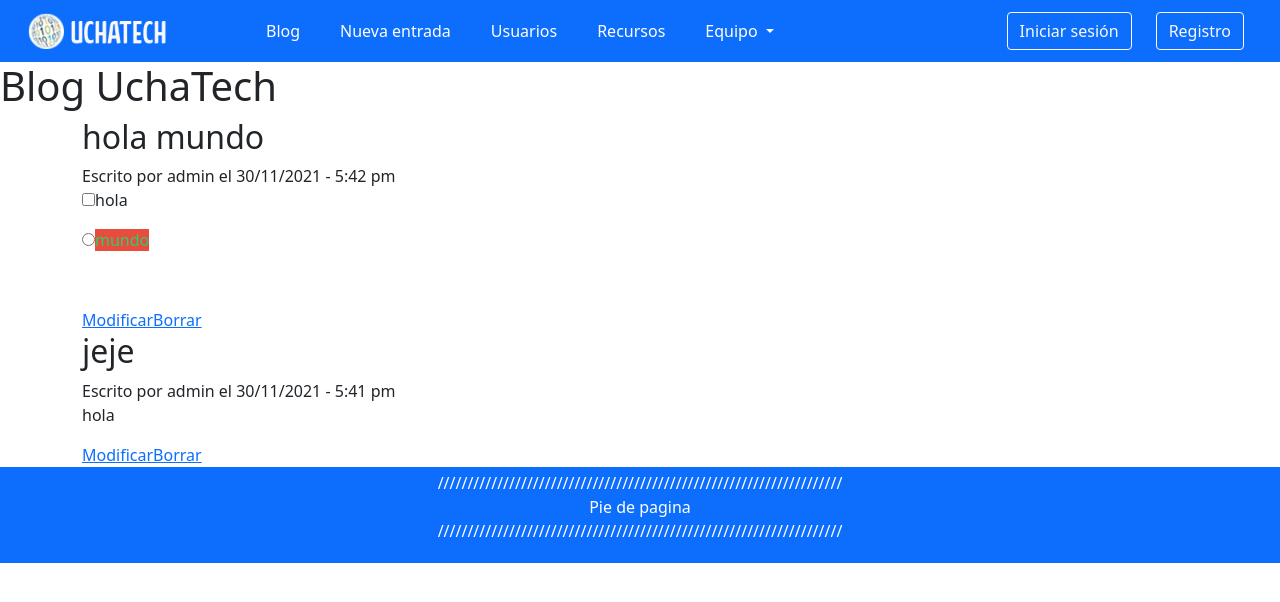
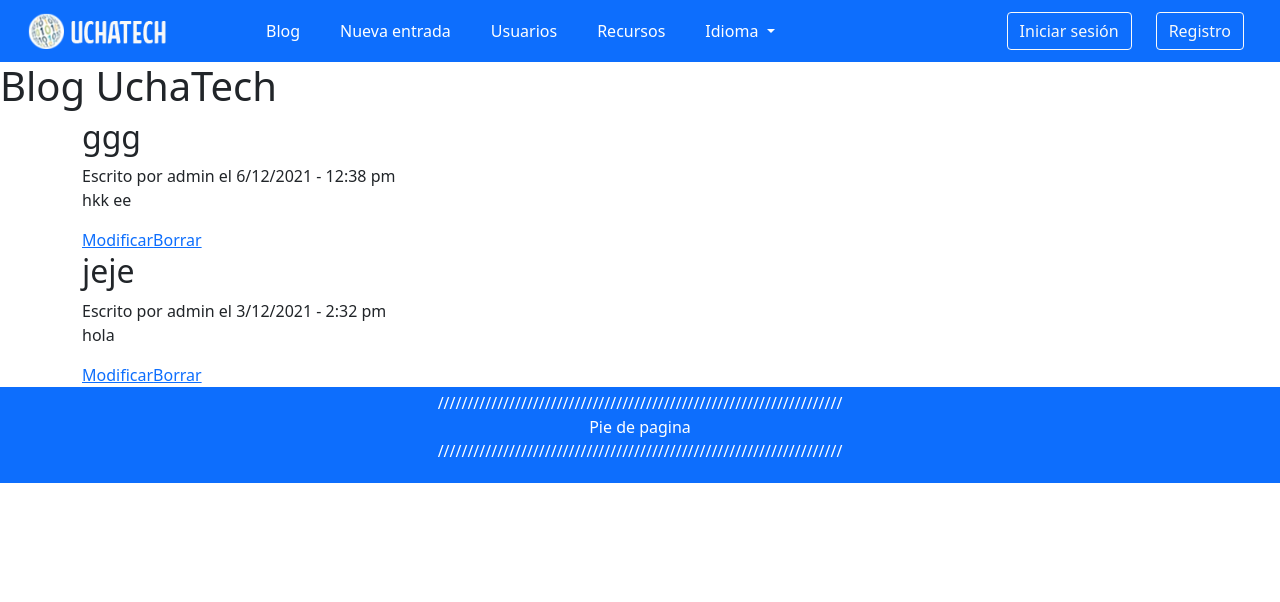
Before and after one commit to dwcs-ucha/grupo01-21, a PHP site: page /cms/vistas/blog.php in a window 1280 px wide. Shown: the top 602 px of the page. Run offline with PHP 8.4, Linux system fonts and the light colour scheme; some libraries are stand-ins or nearby versions.

Commit message:
multiidioma + cambios DAO

```diff
--- a/clases/DAO.class.php
+++ b/clases/DAO.class.php
@@ -76,5 +76,79 @@ class DAO {
         fclose($fp); //Cerramos el archivo
         return true;
     }
+
+	/*** FUNCIÓN QUE PASA AS ENTRADAS DUN CSV A UN ARRAY DE OBXECTOS "ENTRADA" ***/
+
+    public static function obterEntradas($ficheiro) {
+        //Función que se encarga de ler o ficheiro csv e acumular os seus valores nun array bidimensional
+        $arrayD = array();
+        global $erro;
+        if ($fp = fopen($ficheiro, 'r')) {
+            while ($fila=fgetcsv($fp,1000, ',')) { //Mentres existan valores que ler
+                $entrada = new Entrada($fila[0],$fila[1],$fila[2],$fila[3], $fila[4]);
+                $arrayD[] = $entrada; //engadimos a fila ao arrayD que creamos na función
+            }
+        } else {
+            $erro[] = 'O ficheiro non puido ser aberto';
+        }
+        fclose($fp);
+        return $arrayD; //e devolvémolo
+
+    }
+
+    /*** FUNCIÓN QUE ESCREBE AS ENTRADAS NUN CSV ***/
+
+    public static function escribirEntradas($ficheiro, $arrayDatos) {
+        global $erro;
+        if (empty($erro) &&  $fp = fopen($ficheiro, 'w')) { //No caso de que non haxa erros e que deixe abrir o ficheiro con permisos de escritura:
+            foreach ($arrayDatos as $entrada) {
+                $filaDatos = array($entrada->codigo, $entrada->ruta, $entrada->titulo, $entrada->autor, $entrada->fecha);
+                fputcsv($fp, $filaDatos); //Poñemos cada fila no CSV
+            }
+        } else {
+            $erro[] = 'O ficheiro non puido ser modificado';
+            return false;
+        }
+        fclose($fp); //Pechamos o arquivo
+        return true;
+    }
+
+	/*** FUNCIÓN QUE PASA LOS TUTORIALES DE UN CSV A UN ARRAY DE OBJETOS "TUTORIAL" ***/
+
+    public static function obtenerTutoriales($ficheiro) {
+        //Función que se encarga de ler o ficheiro csv e acumular os seus valores nun array bidimensional
+        $arrayD = array();
+        global $erro;
+        if ($fp = fopen($ficheiro, 'r')) {
+            while ($fila=fgetcsv($fp,1000, ',')) { //Mentres existan valores que ler
+                $tutorial = new Tutorial($fila[0],$fila[1],$fila[2],$fila[3], $fila[4]);
+                $arrayD[] = $tutorial; //engadimos a fila ao arrayD que creamos na función
+            }
+        } else {
+            $erro[] = 'O ficheiro non puido ser aberto';
+        }
+        fclose($fp);
+        return $arrayD; //e devolvémolo
+
+    }
+
+    public static function obterPreguntas($ficheiro) {
+        //Función que se encarga de ler o ficheiro csv e acumular os seus valores nun array bidimensional
+        $arrayD = array();
+        global $erro;
+        if ($fp = fopen($ficheiro, 'r')) {
+            while ($fila=fgetcsv($fp,1000, ',')) { //Mentres existan valores que ler
+                $pregunta = new Pregunta($fila[0],$fila[1],$fila[2],$fila[3]);
+                $arrayD[] = $pregunta; //engadimos a fila ao arrayD que creamos na función
+            }
+        } else {
+            $erro[] = 'O ficheiro non puido ser aberto';
+        }
+        fclose($fp);
+        return $arrayD; //e devolvémolo
+
+    }
+
+
 }
 ?>
--- a/cms/accion/borrarEntrada.php
+++ b/cms/accion/borrarEntrada.php
@@ -8,7 +8,7 @@
     */
 
     include '../clases/Entrada.class.php'; //clase Entrada
-    include '../clases/DAO.class.php'; //clase DAO
+    include '../../clases/DAO.class.php'; //clase DAO
     $arrayCSV = DAO::obterEntradas('../csv/entradas.csv'); //array de entradas
     for ($i=0; $i<=count($arrayCSV); $i++) {
         if ($arrayCSV[$i]->codigo == $_GET['id']) unset($arrayCSV[$i]);
--- a/cms/csv/entradas.csv
+++ b/cms/csv/entradas.csv
@@ -1,2 +1,2 @@
-1,../entradas/1.html,jeje,admin,"30/11/2021 - 5:41 pm"
-2,../entradas/2.html,"hola mundo",admin,"30/11/2021 - 5:42 pm"
+1,../entradas/1.html,jeje,admin,"3/12/2021 - 2:32 pm"
+2,../entradas/2.html,ggg,admin,"6/12/2021 - 12:38 pm"
--- a/cms/entradas/2.html
+++ b/cms/entradas/2.html
@@ -1,5 +1 @@
-<p><input name="hola" type="checkbox" value="hola" />hola</p>
-
-<p><input name="mundo" type="radio" value="mundo" /><span style="color:#2ecc71"><span style="background-color:#e74c3c">mundo</span></span></p>
-
-<p>&nbsp;</p>
+<p>hkk ee</p>
--- a/cms/vistas/blog.php
+++ b/cms/vistas/blog.php
@@ -9,15 +9,15 @@
 */
 ?>
 <html>
-<header>
+<head>
     <?php
     include '../../menu.php';
     include '../clases/Entrada.class.php';
-    include '../clases/DAO.class.php';
+    include '../../clases/DAO.class.php';
     linksRuta(); //Incluimos links de header para el estilo
     ?>
     <title>Blog - UchaTech</title>
-</header>
+</head>
 <body>
     <?php
     menuRuta(); //Incluimos el menú en php
--- a/menu.php
+++ b/menu.php
@@ -7,8 +7,12 @@
 *
 */
 /** Función links Ruta **/
+
+$nav= "http://" . $_SERVER['SERVER_NAME'] . "/grupo01-21/";
+include $_SERVER['DOCUMENT_ROOT']. '/grupo01-21/multiidioma/clases/Idioma.class.php';
+
 function linksRuta() {
-  $nav= "http://" . $_SERVER['SERVER_NAME'] . "/grupo01-21/";
+  global $nav;
 ?>
 
 <meta charset="utf-8">
@@ -33,7 +37,19 @@ function linksRuta() {
 
 /** Función menuRuta **/
 function menuRuta(){
-  $nav= "http://" . $_SERVER['SERVER_NAME'] . "/grupo01-21/";
+  $valoresMenu = array (
+    'nuevaEntrada' => 'Nueva entrada',
+    'blog' => 'Blog',
+    'usuarios' => 'Usuarios',
+    'recursos' => 'Recursos',
+    'idioma' => 'Idioma',
+    'iniciarSesion' => 'Iniciar sesión',
+    'registro' => 'Registro'
+  );
+
+  $valoresMenu = Idioma::cambiarIdioma($valoresMenu);
+
+  global $nav;
 ?>
       <!-- Nav -->
       <nav class="navbar navbar-expand-lg navbar-light bg-primary">
@@ -50,32 +66,32 @@ function menuRuta(){
       <div class="collapse navbar-collapse" id="navbarSupportedContent">
         <ul class="navbar-nav me-auto mb-2 mb-lg-0">
           <li class="nav-item me-4">
-            <a class="nav-link text-white" href="<?php echo $nav; ?>cms/vistas/blog.php">Blog</a>
+            <a class="nav-link text-white" href="<?php echo $nav; ?>cms/vistas/blog.php"><?php echo $valoresMenu['blog']; ?></a>
           </li>
           <li class="nav-item me-4">
-            <a class="nav-link text-white" href="<?php echo $nav; ?>cms/vistas/cms.php">Nueva entrada</a>
+            <a class="nav-link text-white" href="<?php echo $nav; ?>cms/vistas/cms.php"><?php echo $valoresMenu['nuevaEntrada']; ?></a>
           </li>
           <li class="nav-item me-4">
-            <a class="nav-link text-white" href="#">Usuarios</a>
+            <a class="nav-link text-white" href="#"><?php echo $valoresMenu['usuarios']; ?></a>
           </li>
 
           <li class="nav-item me-4">
-            <a class="nav-link text-white" href="#">Recursos</a>
+            <a class="nav-link text-white" href="#"><?php echo $valoresMenu['recursos']; ?></a>
           </li>
 
           <li class="nav-item dropdown">
             <a class="nav-link dropdown-toggle text-white" href="#" id="navbarDropdown" role="button"
               data-bs-toggle="dropdown" aria-expanded="false">
-              Equipo
+              <?php echo $valoresMenu['idioma']; ?>
             </a>
             <ul class="dropdown-menu" aria-labelledby="navbarDropdown">
-              <li><a class="dropdown-item text-primary" href="#">Frontend</a></li>
+              <li><a class="dropdown-item text-primary" href="?idioma=es">ES</a></li>
               <hr class="dropdown-divider">
-              <li><a class="dropdown-item text-primary" href="#">Contido</a></li>
+              <li><a class="dropdown-item text-primary" href="?idioma=gl">GL</a></li>
               <li>
                 <hr class="dropdown-divider">
               </li>
-              <li><a class="dropdown-item text-primary" href="#">Backend</a></li>
+              <li><a class="dropdown-item text-primary" href="?idioma=en">EN</a></li>
             </ul>
           </li>
 
@@ -83,8 +99,8 @@ function menuRuta(){
 
         <!-- Formulario -->
         <form class="d-flex">
-          <button class="btn btn-outline-light me-4" type="submit">Iniciar sesión</button>
-          <button class="btn btn-outline-light me-4" type="submit">Registro</button>
+          <button class="btn btn-outline-light me-4" type="submit"><?php echo $valoresMenu['iniciarSesion']; ?></button>
+          <button class="btn btn-outline-light me-4" type="submit"><?php echo $valoresMenu['registro']; ?></button>
         </form>
       </div>
     </div>
@@ -109,7 +125,7 @@ function piePagina(){
 } //cerramos función piePagina()
 /** Función scriptRuta **/
 function scriptRuta(){
-  $nav= "http://" . $_SERVER['SERVER_NAME'] . "/grupo01-21/";
+  global $nav;
 ?>
 <!-- Bootstrap core JavaScript -->
   <script src="<?php echo $nav; ?>js/jquery/jquery-3.5.1.slim.min.js"></script>
--- /dev/null
+++ b/multiidioma/clases/Idioma.class.php
@@ -0,0 +1,34 @@
+<?php
+/*
+*
+*Clase Idioma
+*@autor: Vanesa Lourido Rivas
+*@version: 1.00.00
+*
+*/
+
+class Idioma {
+
+    public static function cambiarIdioma($arrayValores) {
+        if (isset($_GET['idioma']) || isset($_COOKIE['idioma'])) {
+            $idioma = "";
+            if (isset($_GET['idioma']) && $_COOKIE['idioma']!=$_GET['idioma']){
+                setCookie('idioma', $_GET['idioma']);
+                $idioma=$_GET['idioma'];
+            } else {
+                $idioma= $_COOKIE['idioma'];
+            }
+            $arrayIdioma = DAO::leerCSV($_SERVER['DOCUMENT_ROOT']. '/grupo01-21/multiidioma/csv/' . $idioma .'.csv');
+            foreach ($arrayIdioma as $fila) {
+                foreach ($arrayValores as $nome=>$valor) {
+                    if($fila[0] == $nome){
+                        $arrayValores[$nome] = $fila[1];
+                    }
+                }
+            }
+        }
+        return $arrayValores;
+    }
+}
+
+?>
--- /dev/null
+++ b/multiidioma/csv/gl.csv
@@ -0,0 +1,3 @@
+nuevaEntrada,Nova entrada
+blog,Blog
+registro,Rexistro
--- a/tutoriales/danielra/vistas/formulario.php
+++ b/tutoriales/danielra/vistas/formulario.php
@@ -8,7 +8,7 @@
     *
     */
     include '.././clases/Pregunta.class.php'; //añadimos la clase Pregunta
-    include '.././clases/DAO.class.php'; //añadimos la clase DAO
+    include '../../../clases/DAO.class.php'; //añadimos la clase DAO
     include '../../../menu.php'; //añadimos el menú
     $preguntas = DAO::obterPreguntas('.././csv/preguntas.csv');
 ?><html>
--- a/tutoriales/danielra/vistas/scratch.php
+++ b/tutoriales/danielra/vistas/scratch.php
@@ -8,6 +8,7 @@
     *
     */
     include '../../../menu.php';
+    include '../../../clases/DAO.class.php'
 ?>
 <html>
 <head>
```
Also changed, not shown: cms/accion/modificarEntrada.php (+5 -2 lines), cms/vistas/cms.php (+4 -3 lines), index.php (+7 -5 lines), multiidioma/csv/en.csv (added, +7 -0 lines), multiidioma/csv/es.csv (added, +7 -0 lines), tutoriales/clases/DAO.class.php (deleted, +0 -23 lines).
